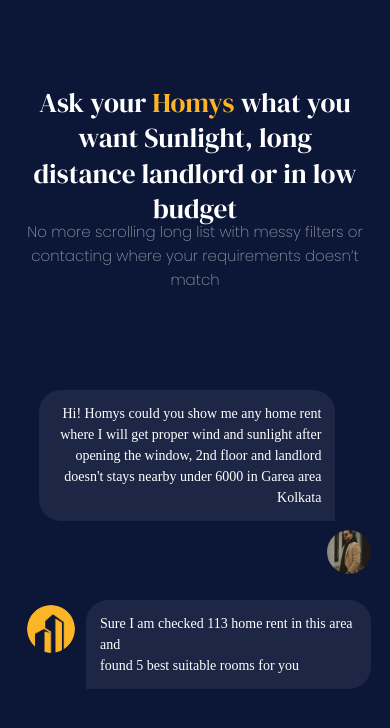
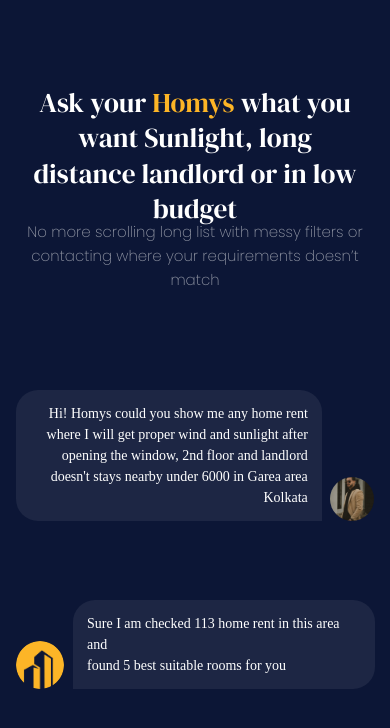
Before and after one commit to codewithyashsoni/homys-landing-page, a React (Vite) app: page / in a window 390 px wide. Shown: the top 728 px of the page. Built offline with nearby package versions, Linux system fonts and the light colour scheme.

Commit message:
Improve landing page responsiveness

```diff
--- a/src/index.css
+++ b/src/index.css
@@ -1,3 +1,4 @@
+
 
 @import url('https://fonts.googleapis.com/css2?family=DM+Serif+Display&family=Poppins:wght@200;300;400;500&display=swap');
 
@@ -7,30 +8,38 @@
     box-sizing: border-box;
 }
 
+/* PAGE SCROLLING - HIDE SCROLLBAR */
 html {
     scroll-behavior: smooth;
+    overflow-y: auto;
+    scrollbar-width: none;
+}
+
+html::-webkit-scrollbar,
+body::-webkit-scrollbar {
+    display: none;
 }
 
 body {
     overflow-x: hidden;
+    overflow-y: auto;
 }
 
 #root {
     min-height: 100vh;
 }
 
+/* LANDING PAGE */
 .landing-page-container {
     background-color: #0C1636;
     color: white;
     width: 100%;
     min-height: max(100vh, 900px);
     position: relative;
-    overflow-x: clip;
-    overflow-y: visible;
+    overflow: visible;
 }
 
 /* HERO SECTION */
-
 .hero-section {
     position: absolute;
     top: 162px;
@@ -50,7 +59,6 @@ body {
 }
 
 /* TEXT REVEAL */
-
 .reveal-line {
     display: block;
     opacity: 0;
@@ -65,7 +73,6 @@ body {
 }
 
 /* INFORMATION SECTION */
-
 .info-section {
     width: min(90%, 613px);
     position: absolute;
@@ -86,7 +93,6 @@ body {
 }
 
 /* CHAT SECTION */
-
 .chat-section {
     position: absolute;
     top: 0;
@@ -94,14 +100,23 @@ body {
     width: 100%;
 }
 
-/* USER MESSAGE */
-
-.chat-1-text {
+/* USER CHAT ROW */
+.chat-1 {
     position: absolute;
     top: 516px;
-    left: 50%;
-    transform: translateX(0);
-    width: min(548px, 45%);
+    right: 4%;
+    width: min(640px, 92%);
+    display: flex;
+    align-items: flex-end;
+    justify-content: flex-end;
+    gap: 12px;
+}
+
+/* USER MESSAGE */
+.chat-1-text {
+    flex: 1;
+    min-width: 0;
+    max-width: 548px;
     min-height: 142.6px;
     height: auto;
     border-radius: 29.21px 29.21px 0 29.21px;
@@ -123,31 +138,39 @@ body {
         opacity: 0;
         transform: translateX(80px) scale(0.9);
     }
-
     to {
         opacity: 1;
         transform: translateX(0) scale(1);
     }
 }
 
+/* USER IMAGE */
 .user-image {
-    position: absolute;
-    top: 620px;
-    left: calc(50% + min(548px, 45%) + 20px);
+    flex-shrink: 0;
+    width: 64px;
     height: 64px;
-    width: 64px;
     object-fit: cover;
     border-radius: 50%;
+    margin-bottom: 0;
+}
+
+/* HOMYS CHAT ROW */
+.chat-2 {
+    position: absolute;
+    top: 714px;
+    left: 4%;
+    width: min(640px, 92%);
+    display: flex;
+    align-items: flex-end;
+    justify-content: flex-start;
+    gap: 12px;
 }
 
 /* HOMYS MESSAGE */
-
 .chat-2-text {
-    position: absolute;
-    top: 714px;
-    left: 5%;
-    transform: translateX(-100%);
-    width: min(548px, 45%);
+    flex: 1;
+    min-width: 0;
+    max-width: 548px;
     min-height: 86.6px;
     height: auto;
     border-radius: 29.21px 29.21px 29.21px 0;
@@ -158,6 +181,7 @@ body {
     line-height: 1.45;
     text-align: left;
     overflow-wrap: break-word;
+    order: 2;
 }
 
 .bubble-left {
@@ -169,21 +193,20 @@ body {
         opacity: 0;
         transform: translate(-80px, 40px) scale(0.9);
     }
-
     to {
         opacity: 1;
         transform: translate(0, 0) scale(1);
     }
 }
 
+/* HOMYS IMAGE */
 .agent-icon {
-    position: absolute;
-    top: 766px;
-    left: calc(50% - min(548px, 45%) - 89px);
+    flex-shrink: 0;
+    width: 70px;
     height: 70px;
-    width: 70px;
     object-fit: cover;
     border-radius: 50%;
+    order: 1;
 }
 
 .image-appear {
@@ -196,15 +219,24 @@ body {
         opacity: 0;
         transform: scale(0.5);
     }
-
     to {
         opacity: 1;
         transform: scale(1);
     }
 }
 
-/* TABLET */
+/* LARGE DESKTOP */
+@media (min-width: 1440px) {
+    .chat-1 {
+        right: max(4%, calc((100% - 1200px) / 2));
+    }
 
+    .chat-2 {
+        left: max(4%, calc((100% - 1200px) / 2));
+    }
+}
+
+/* TABLET AND SMALL LAPTOP */
 @media (max-width: 1023px) {
     .hero-section {
         top: 130px;
@@ -216,37 +248,44 @@ body {
         width: 75%;
     }
 
+    .chat-1 {
+        top: 490px;
+        right: 4%;
+        width: 92%;
+        gap: 10px;
+    }
+
     .chat-1-text {
-        top: 490px;
-        left: 54%;
-        width: 40%;
         font-size: 19px;
+        min-height: 120px;
+        padding: 14px 16px;
     }
 
     .user-image {
-        top: 535px;
-        left: calc(94% - 2px);
         width: 55px;
         height: 55px;
     }
 
+    .chat-2 {
+        top: 690px;
+        left: 4%;
+        width: 92%;
+        gap: 10px;
+    }
+
     .chat-2-text {
-        top: 690px;
-        left: 46%;
-        width: 40%;
         font-size: 19px;
+        min-height: 86px;
+        padding: 14px 16px;
     }
 
     .agent-icon {
-        top: 735px;
-        left: calc(46% - 85px);
         width: 60px;
         height: 60px;
     }
 }
 
 /* MOBILE */
-
 @media (max-width: 600px) {
     .landing-page-container {
         min-height: max(100vh, 850px);
@@ -266,11 +305,18 @@ body {
         line-height: 1.6;
     }
 
+    /* USER CHAT */
+    .chat-1 {
+        top: 390px;
+        right: 4%;
+        width: 92%;
+        gap: 9px;
+        align-items: flex-end;
+    }
+
     .chat-1-text {
-        top: 390px;
-        left: 10%;
-        width: 76%;
         min-height: 120px;
+        max-width: none;
         padding: 13px 14px;
         font-size: 14px;
         line-height: 1.5;
@@ -278,18 +324,22 @@ body {
     }
 
     .user-image {
-        top: 530px;
-        left: auto;
-        right: 5%;
         width: 44px;
         height: 44px;
     }
 
+    /* HOMYS CHAT */
+    .chat-2 {
+        top: 600px;
+        left: 4%;
+        width: 92%;
+        gap: 9px;
+        align-items: flex-end;
+    }
+
     .chat-2-text {
-        top: 600px;
-        left: 22%;
-        width: 73%;
         min-height: 85px;
+        max-width: none;
         padding: 13px 14px;
         font-size: 14px;
         line-height: 1.5;
@@ -297,15 +347,12 @@ body {
     }
 
     .agent-icon {
-        top: 605px;
-        left: 7%;
         width: 48px;
         height: 48px;
     }
 }
 
 /* SMALL MOBILE */
-
 @media (max-width: 380px) {
     .hero-section {
         font-size: 26px;
@@ -315,33 +362,67 @@ body {
         font-size: 14px;
     }
 
-    .chat-1-text {
-        left: 8%;
-        width: 78%;
-        font-size: 13px;
+    .chat-1 {
+        width: 94%;
+        right: 3%;
+        gap: 7px;
     }
 
-    .chat-2-text {
-        left: 20%;
-        width: 75%;
+    .chat-1-text {
         font-size: 13px;
+        padding: 12px;
     }
 
     .user-image {
-        right: 3%;
         width: 40px;
         height: 40px;
     }
 
+    .chat-2 {
+        width: 94%;
+        left: 3%;
+        gap: 7px;
+    }
+
+    .chat-2-text {
+        font-size: 13px;
+        padding: 12px;
+    }
+
     .agent-icon {
-        left: 5%;
         width: 44px;
         height: 44px;
     }
 }
 
+/* EXTRA SMALL MOBILE */
+@media (max-width: 340px) {
+    .hero-section {
+        font-size: 24px;
+    }
+
+    .info-section {
+        font-size: 13px;
+    }
+
+    .chat-1-text,
+    .chat-2-text {
+        font-size: 12px;
+        padding: 10px;
+    }
+
+    .user-image {
+        width: 36px;
+        height: 36px;
+    }
+
+    .agent-icon {
+        width: 40px;
+        height: 40px;
+    }
+}
+
 /* REDUCED MOTION */
-
 @media (prefers-reduced-motion: reduce) {
     *,
     *::before,
@@ -352,6 +433,7 @@ body {
     }
 }
 
+/* MESSAGE APPEARANCE */
 .message-appear {
     animation: messageReveal 0.9s ease-out both;
 }
@@ -361,7 +443,6 @@ body {
         opacity: 0;
         transform: translateY(18px);
     }
-
     to {
         opacity: 1;
         transform: translateY(0);
```
